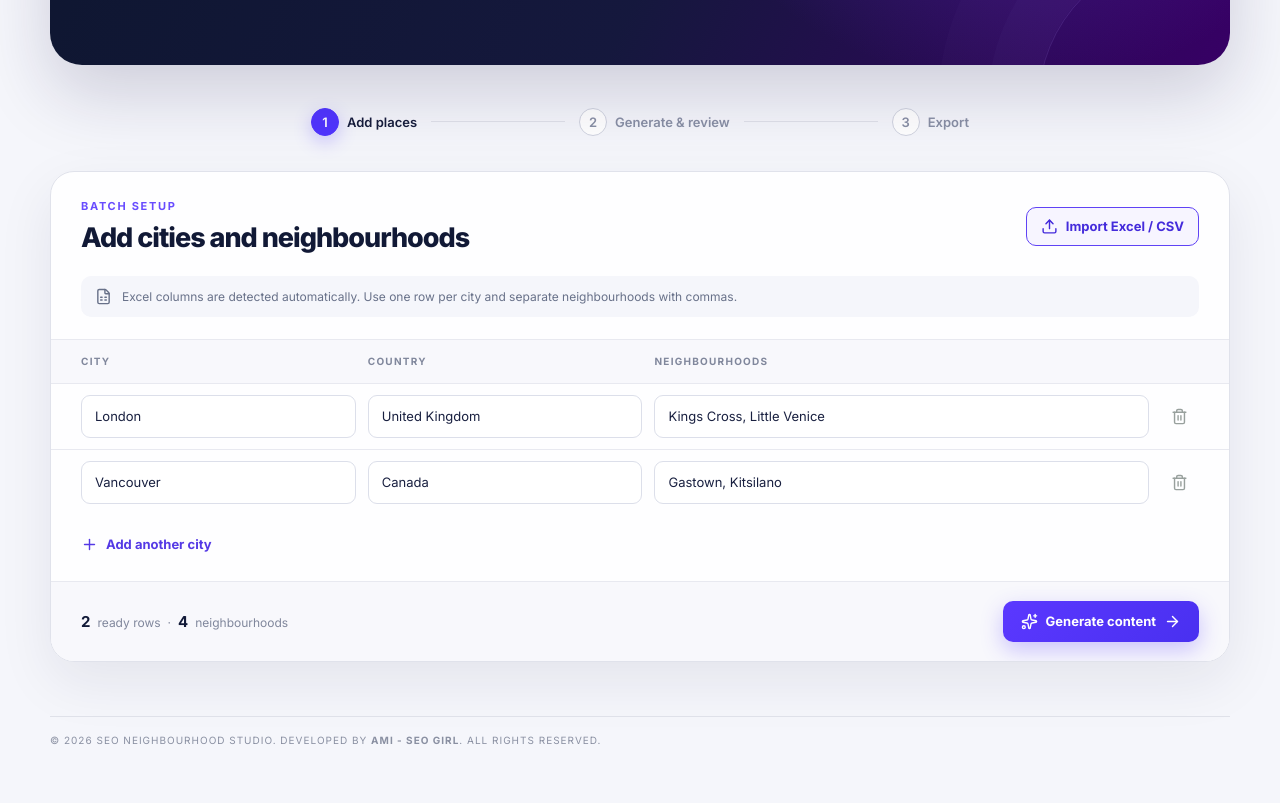
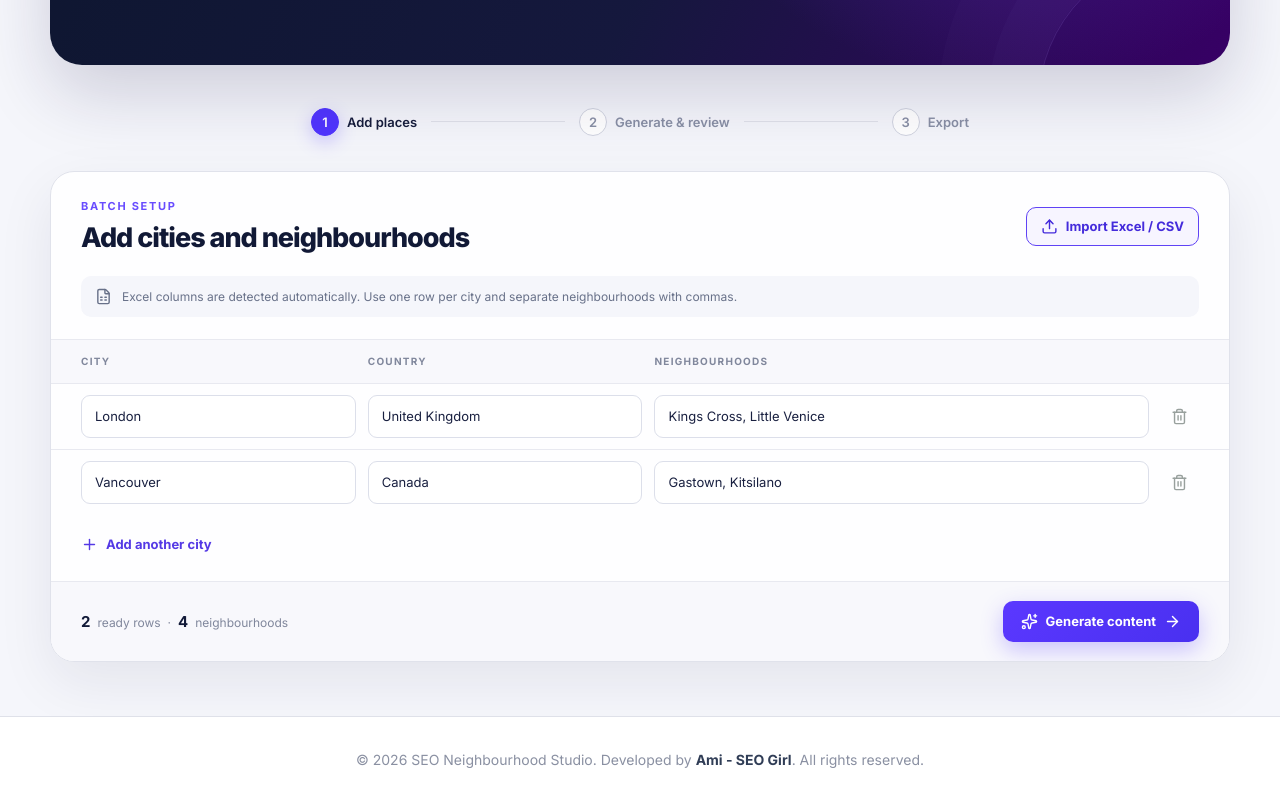
Before and after one commit to Ami55/neighbourhood-studio-seo, a React (Vite) app: page / in a window 1280 px wide. Shown: the part 507-1310 px from the top of the page. Before the commit the page ends 1277 px from the top, so only its background shows below. Built offline with nearby package versions, Linux system fonts and the light colour scheme.

Commit message:
Update styles.css

```diff
--- a/src/styles.css
+++ b/src/styles.css
@@ -100,7 +100,25 @@ input:focus, textarea:focus { border-color: #6e9587; box-shadow: 0 0 0 3px rgba(
 .export-options button { display: grid; grid-template-columns: auto 1fr auto; align-items: center; gap: 12px; text-align: left; padding: 18px; border: 1px solid #d8dad3; border-radius: 12px; color: #21453a; background: #fafaf7; }
 .export-options button:hover { border-color: #6b9687; background: #fff; }
 .export-options strong, .export-options small { display: block; }.export-options strong { margin-bottom: 4px; }.export-options small { color: #7c8985; }
-footer { width: min(1180px,calc(100% - 40px)); margin: 54px auto 24px; padding-top: 17px; border-top: 1px solid rgba(23,61,50,.13); display: flex; justify-content: space-between; color: #87918d; font-size: 10px; text-transform: uppercase; letter-spacing: 1px; }
+footer {
+  width: 100%;
+  margin: 54px 0 0;
+  padding: 32px 24px;
+  border-top: 1px solid #dfe1e9;
+  background: #fff;
+  color: #66748f;
+  text-align: center;
+  display: block;
+  font-size: 14px;
+  line-height: 1.6;
+  letter-spacing: 0;
+  text-transform: none;
+}
+
+footer strong {
+  color: #303d56;
+  font-weight: 700;
+}
 .toast { position: fixed; right: 24px; bottom: 24px; color: white; background: #173d32; border-radius: 10px; padding: 13px 18px; font-size: 12px; box-shadow: 0 12px 35px rgba(0,0,0,.2); z-index: 20; }
 @media (max-width: 760px) { .secure { display:none; }.topbar { padding: 0 18px; }.topbar .ghost-button { padding: 9px; font-size: 0; }.hero { padding-top: 48px; }.hero h1 { font-size: 45px; }.steps { overflow-x: auto; }.steps button { font-size: 11px; }.panel-head { align-items: flex-start; gap: 16px; }.upload-button { font-size: 0; padding: 10px; }.row-head { display:none; }.input-row { grid-template-columns: 32px 1fr 36px; gap: 8px; padding: 15px; }.input-row input:nth-of-type(1), .input-row input:nth-of-type(2), .input-row input:nth-of-type(3) { grid-column: 2; }.input-row .icon-button { grid-column: 3; grid-row: 1; }.mobile-index { display:block; grid-column:1; grid-row:1; color:#87928d; font-size:11px; }.hint { margin: 0 15px 15px; }.panel-footer { padding: 16px; gap: 12px; }.panel-footer > div { display:none; }.panel-footer .primary-button { width:100%; justify-content:center; }.progress-card { grid-template-columns:auto 1fr; }.progress-track { grid-column:1 / -1; }.neighbourhood-grid { padding-left:20px; }.editor-columns, .export-options { grid-template-columns:1fr; }.editor-columns ol { grid-template-columns:1fr; }.error-box { margin-left:20px; }.review-head { align-items:flex-start; gap:10px; }.result-summary { grid-template-columns:34px 1fr 18px; }.status-label { display:none; }.export-panel { padding:30px 18px; } }
 
```
